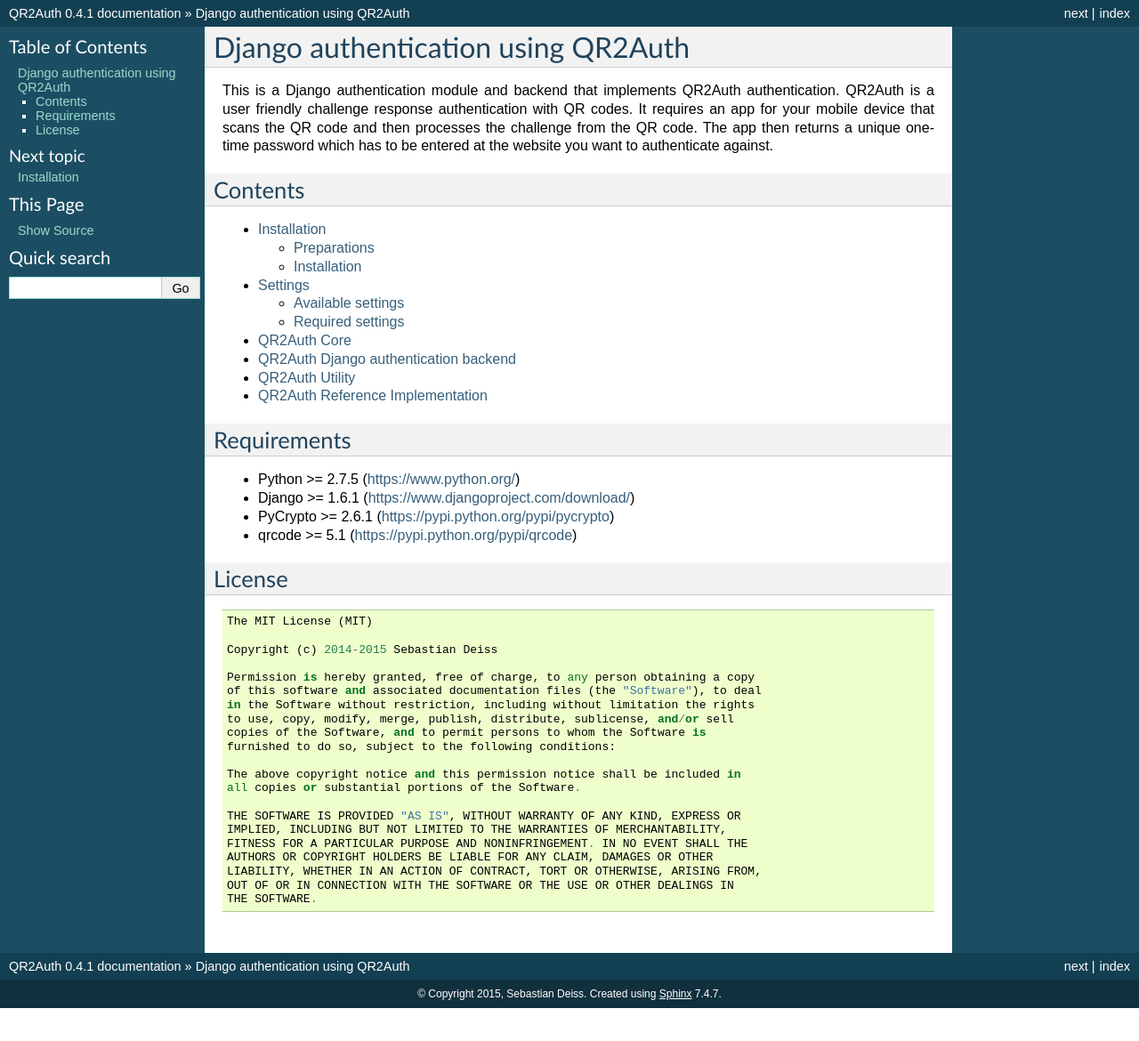
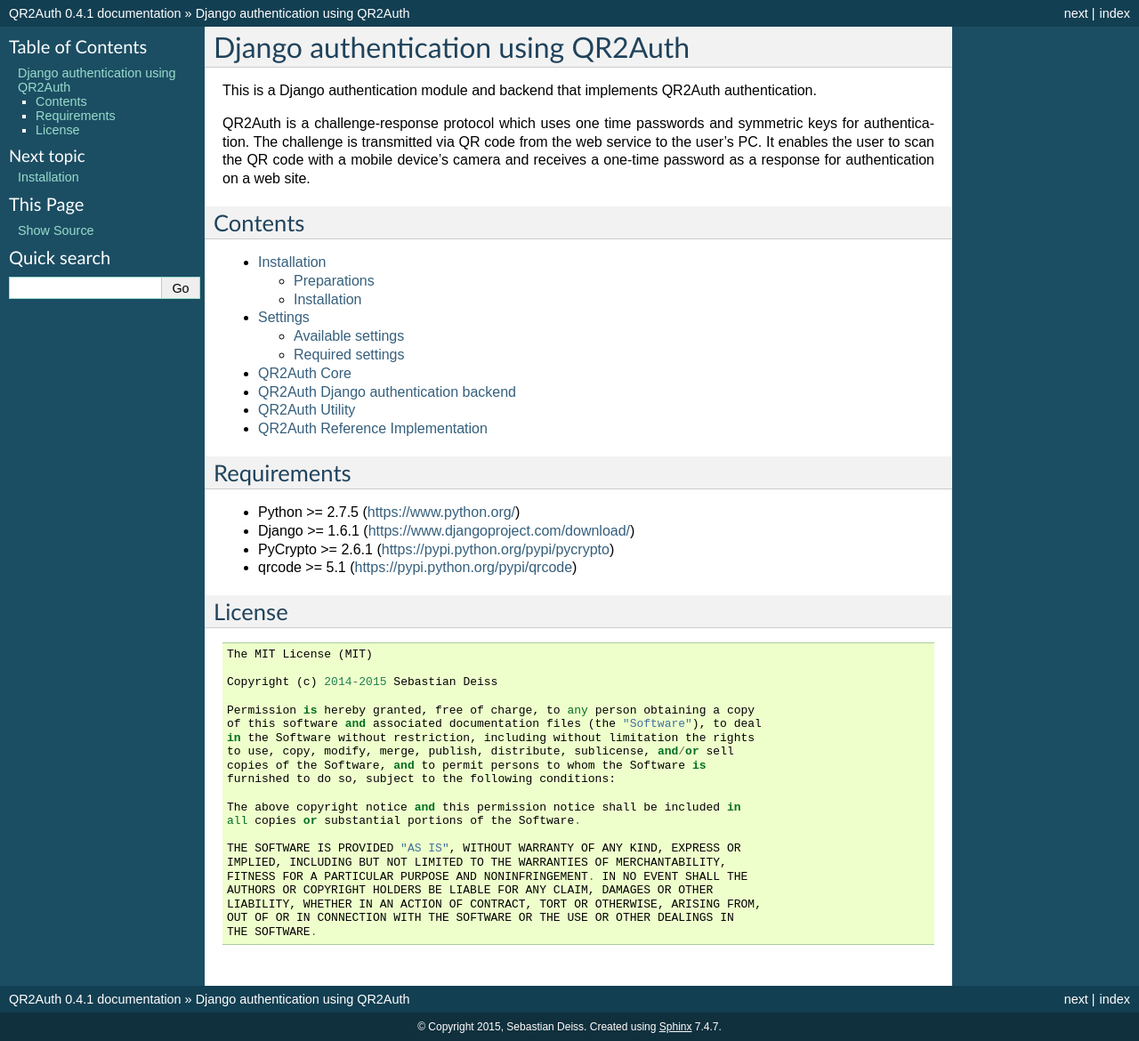
Before and after one commit to SebastianDeiss/django-auth-qr2auth, a Sphinx documentation site: the page built from docs/source/index.rst, in a window 1280 px wide. Shown: the whole page at 89% size. Built offline with Sphinx 7.4.7, drawn with Linux system fonts in a browser that asks for light colours; before the commit the page ends 1133 px from its top, so only the background shows below that.

Commit message:
Improve the description of QR2Auth in the documentation

```diff
--- a/docs/source/index.rst
+++ b/docs/source/index.rst
@@ -7,10 +7,11 @@
 Django authentication using QR2Auth
 ===================================
 This is a Django authentication module and backend that implements QR2Auth authentication.
-QR2Auth is a user friendly challenge response authentication with QR codes. It requires an
-app for your mobile device that scans the QR code and then processes the challenge from the
-QR code. The app then returns a unique one-time password which has to be entered at the website
-you want to authenticate against.
+
+QR2Auth is a challenge-response protocol which uses one time passwords and symmetric keys
+for authentication. The challenge is transmitted via QR code from the web service to the
+user’s PC. It enables the user to scan the QR code with a mobile device’s camera and
+receives a one-time password as a response for authentication on a web site.
 
 
 Contents
```
